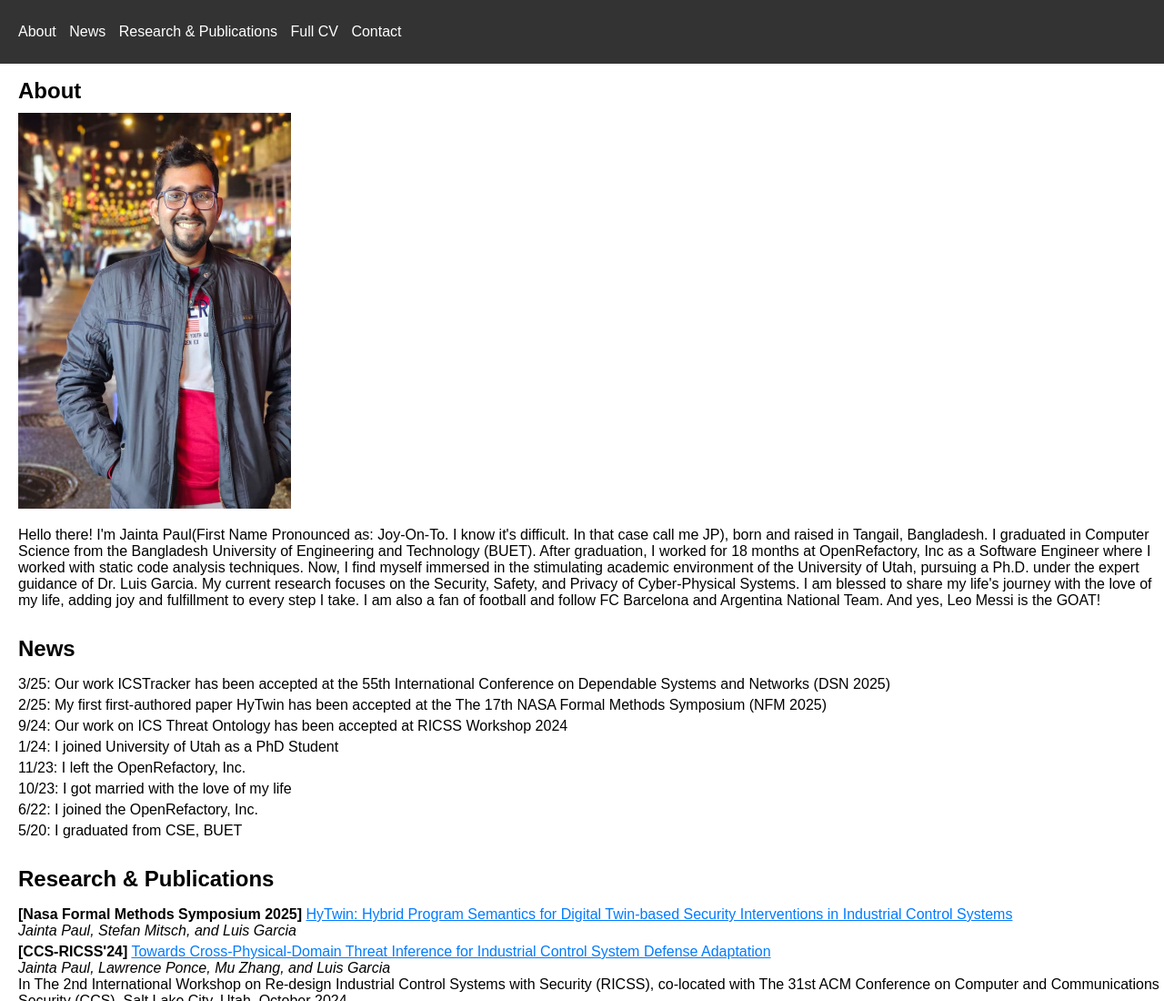
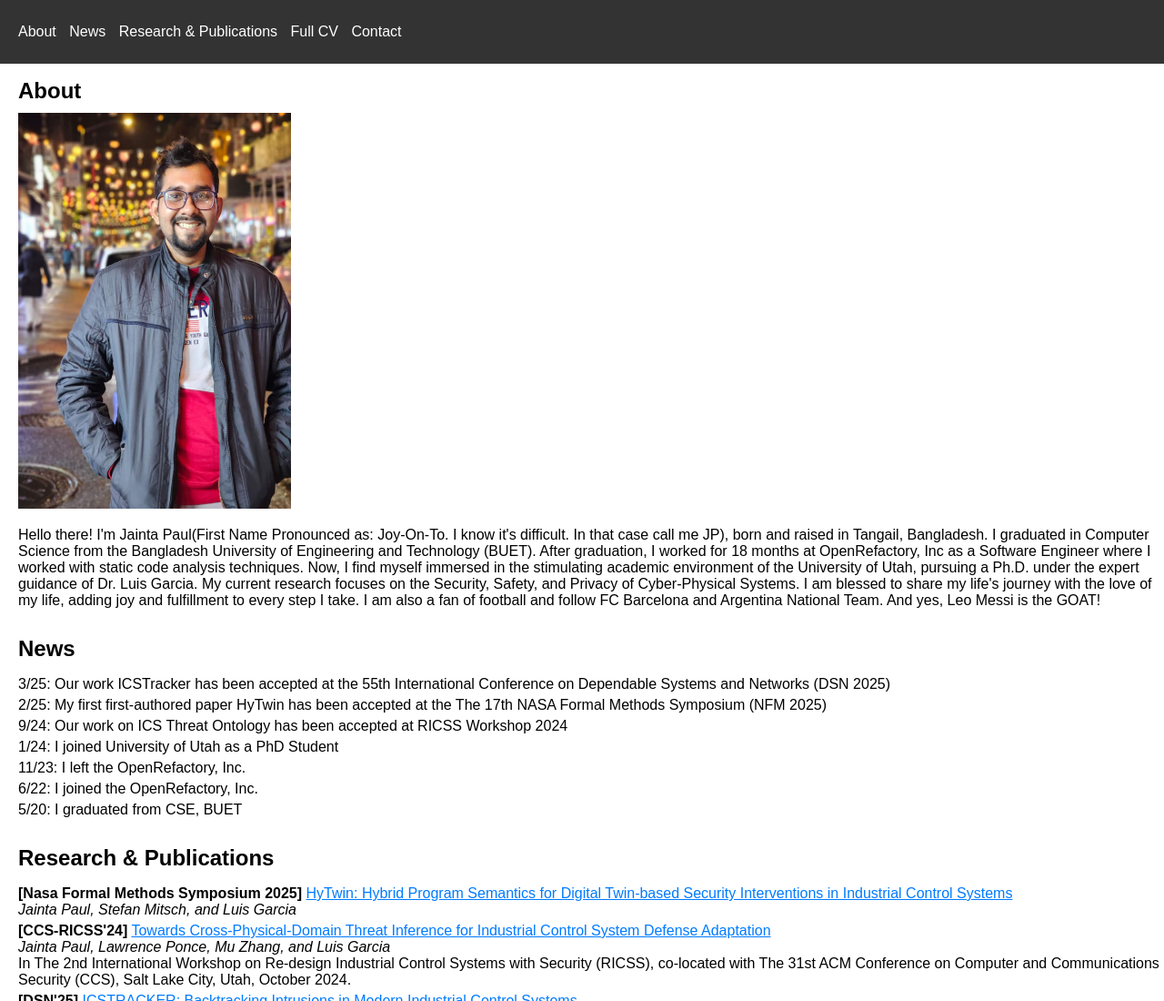
Before and after one commit to pauljainta/jp, a plain HTML site: page index.html in a window 1280 px wide. Shown: the top 1100 px of the page at 91% size. Drawn offline with Linux system fonts and the light colour scheme; some icons are missing.

```diff
--- a/index.html
+++ b/index.html
@@ -46,7 +46,6 @@
   "9/24: Our work on ICS Threat Ontology has been accepted at RICSS Workshop 2024",
   "1/24: I joined University of Utah as a PhD Student",
   "11/23: I left the OpenRefactory, Inc.",
-  "10/23: I got married with the love of my life",
   "6/22: I joined the OpenRefactory, Inc.",
   "5/20: I graduated from CSE, BUET",
 ];
```
